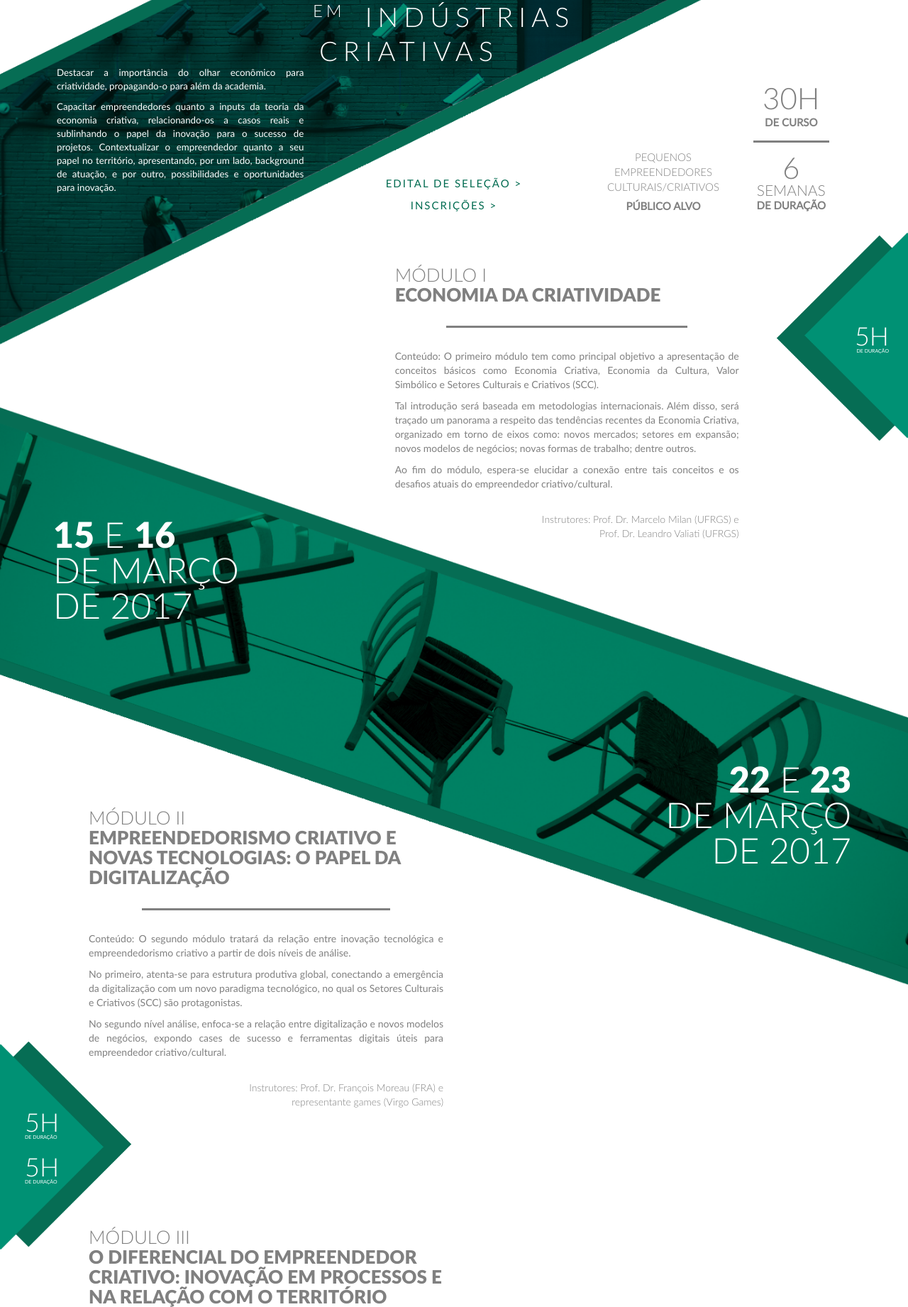
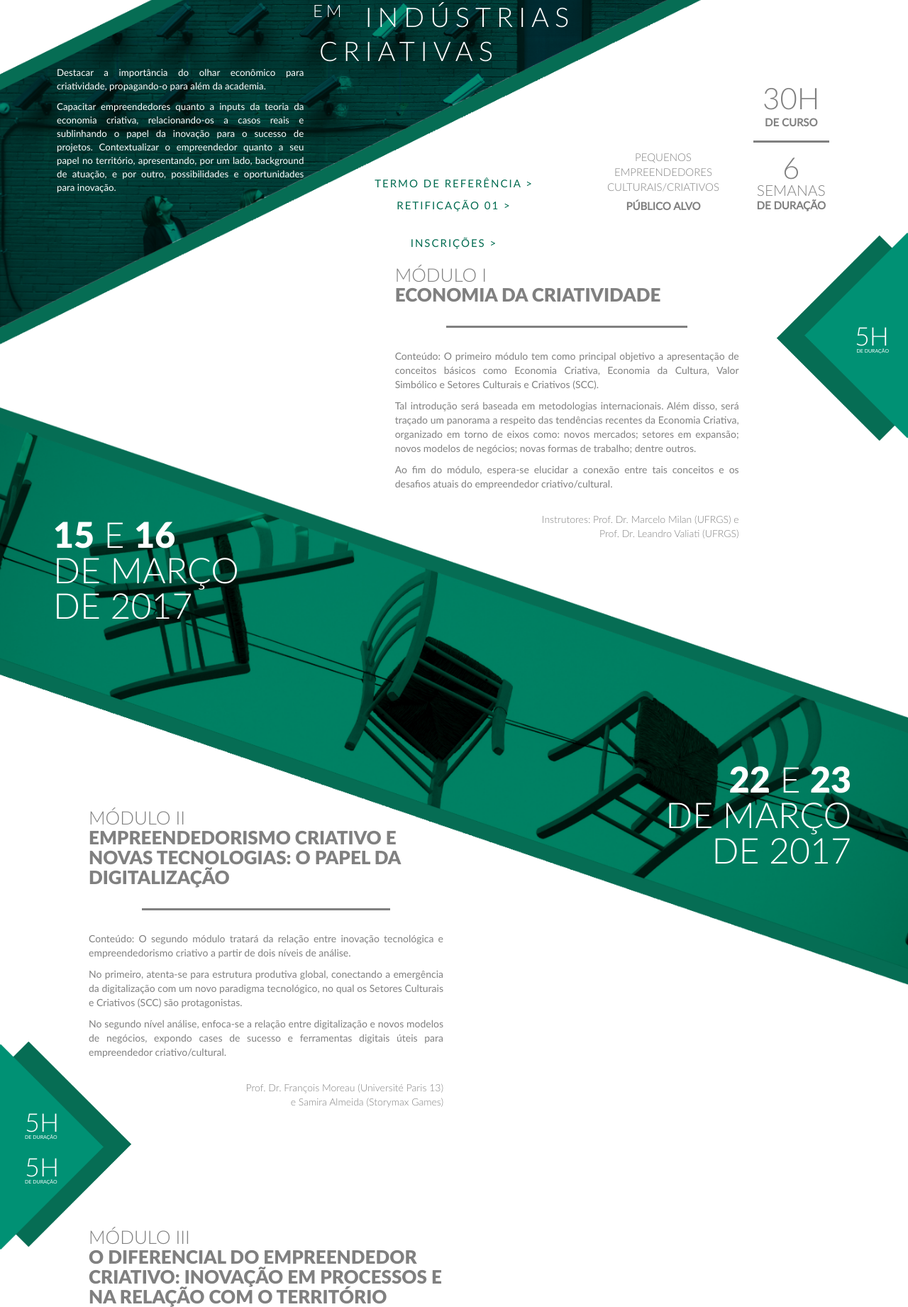
Before and after one commit to BibianaDavila/cursoInovacao, a PHP site: page / in a window 1280 px wide. Shown: the part 352-2194 px from the top of the page at 71% size. Run offline with PHP 8.4, Linux system fonts and the light colour scheme; some libraries are stand-ins or nearby versions.

Commit message:
Alteradas informações sobre os módulos do curso

```diff
--- a/index.php
+++ b/index.php
@@ -9,8 +9,6 @@
 		<link rel="stylesheet" type="text/css" href="css/bootstrap.css">
 		<link rel="stylesheet" type="text/css" href="css/main.css">
 
-		<script src="https://ajax.googleapis.com/ajax/libs/jquery/2.1.4/jquery.min.js"></script>
-		<script src="js/bootstrap.js" type="text/javascript"></script>
 	</head>
 
 	<body>
@@ -62,7 +60,10 @@
 							<!--=== inscricoes ===-->
 							<div class="col-md-4 col-sm-3 col-xs-12">
 								<div class="insc-wrapper">
-									<p><a href="">Edital de Seleção ></a></p>
+									<p><a href="http://www.ufrgs.br/obec/inovacao/files/termoDeReferencia.pdf" target="_blank">Termo de Referência ></a></p>
+									<p><a href="http://www.ufrgs.br/obec/inovacao/files/CEGOV_2017_RETIFICACAO_01%20-_TERMO_REFERENCIA_CURSO_INOVACAO(MAR%2003).pdf" target="_blank">RETIFICAÇÃO 01 ></a></p>
+
+									<br/>
 									<p><a href="https://form.jotformz.com/70385085491663" target="_blank">Inscrições ></a></p>
 								</div>
 							</div>
@@ -213,7 +214,7 @@
 									<br/>
 
 									<div class="light text-right">
-										Instrutores: Prof. Dr. François Moreau (FRA) e<br/>representante games (Virgo Games)
+										Prof. Dr. François Moreau (Université Paris 13)<br/> e Samira Almeida (Storymax Games)
 									</div>
 
 								</div>
@@ -266,7 +267,7 @@
 
 									<p>Conteúdo: O terceiro módulo apresentará o conceito de inovação em processos, localizando-o no ambiente enfrentado por empreendimentos criativos.</p>
 
-									<p>Além disso, atenta-se para a articulação desses empreendimentos entre si e com seus respectivos territórios, modormando territórios criativos. </p>
+									<p>Além disso, atenta-se para a articulação desses empreendimentos entre si e com seus respectivos territórios, conformando territórios criativos.</p>
 
 									<p> Nesse sentido, serão expostos exemplos nacionais e internacionais de territórios criativos, bem como instrumentos de políticas públicas, como a criação de incubadoras criativas, a serem utilizadas para o fomento de tais iniciativas. </p>
 
@@ -318,7 +319,7 @@
 							<!-- datas -->
 							<div class="col-lg-6 col-md-4 col-sm-3 col-xs-12">
 								<div class="datas-wrapper">
-									<span class="bold">05</span> E <span class="bold">06</span><br/>
+									<span class="bold">03</span> E <span class="bold">04</span><br/>
 									DE ABRIL<br class="hidden-xs"/>
 									DE 2017<br/>
 								</div>
@@ -345,7 +346,7 @@
 									<br/>
 
 									<div class="light text-right">
-										Instrutores: Prof. Dr. Pau Rausel Köster (ESP)
+										Instrutores: Prof. Dr. Pau Rausell Köster (Universitat de València)
 									</div>
 
 								</div>
@@ -386,8 +387,10 @@
 									<br/>
 
 									<div class="light text-right">
-										Instrutores: Claudio Vasconcelos <br/>e Criatiano Braga (APEX).
+										Instrutores: Claudio Vasconcelos <br/>e Cristiano Braga (APEX)
 									</div>
+
+
 
 								</div>
 							</div>
@@ -478,6 +481,10 @@
 				</div>
 			</div>
 
+
+			<script async src="https://ajax.googleapis.com/ajax/libs/jquery/2.1.4/jquery.min.js"></script>
+			<script async src="js/bootstrap.min.js" type="text/javascript"></script>
+
 		</div>
 	</body>
 </html>
```
